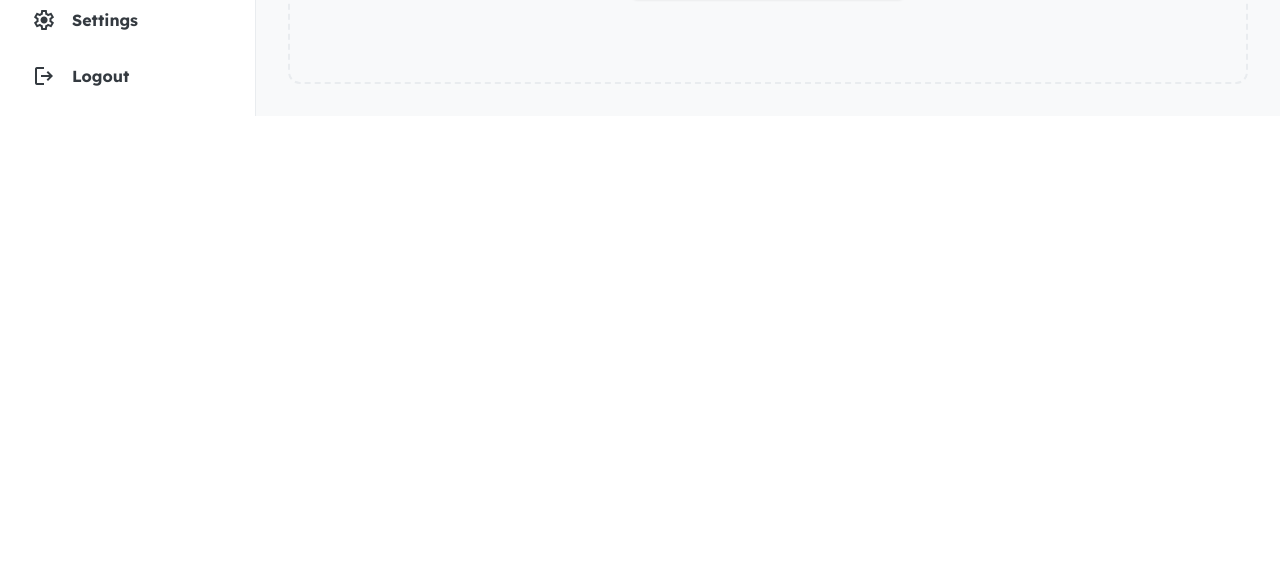
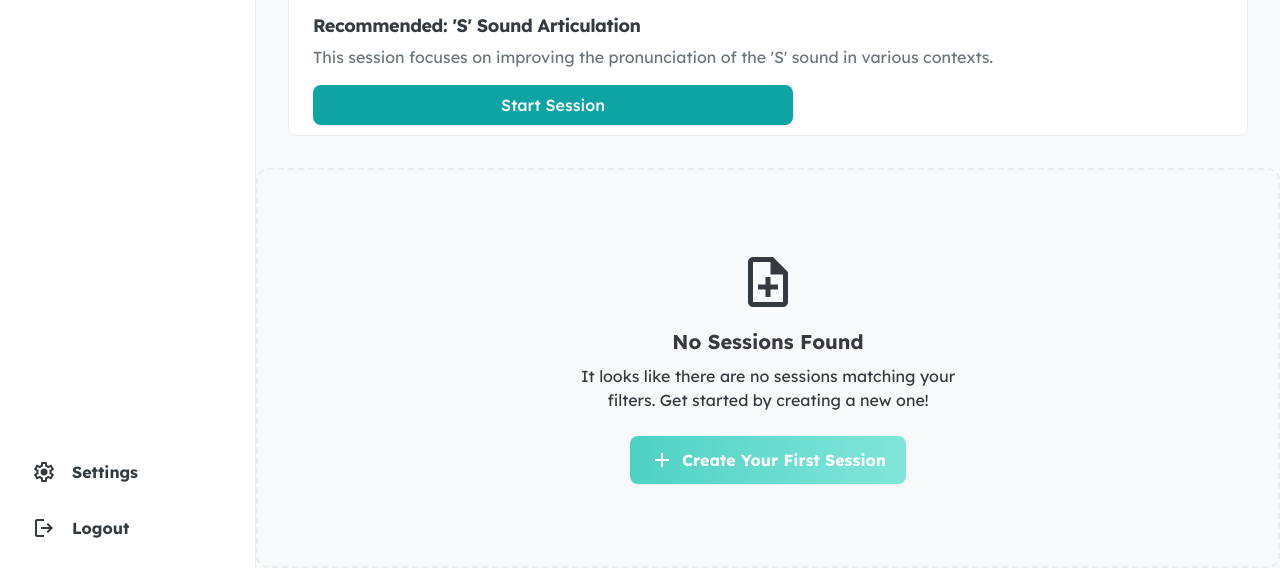
Before and after one commit to antonie-riziki/Sauti_Yetu_ASR, a Django app: page /therapist-sessions/ in a window 1280 px wide. Shown: the part 1026-1594 px from the top of the page. Before the commit the page ends 1142 px from the top, so only its background shows below. Run offline with Django 5.2, Linux system fonts and the light colour scheme; some libraries are stand-ins or nearby versions.

Commit message:
updated the therapist sessions

```diff
--- a/Sauti_Yetu_ASR/SautiYetu_App/templates/therapist-sessions.html
+++ b/Sauti_Yetu_ASR/SautiYetu_App/templates/therapist-sessions.html
@@ -262,6 +262,7 @@
 <div class="flex flex-col">
 <p class="text-lg font-bold text-text-light dark:text-text-dark">Vocal Resonance Exercises</p>
 <p class="text-sm text-text-secondary-light dark:text-text-secondary-dark">Assigned to: Chen Wei</p>
+
 </div>
 <div class="flex items-center gap-2 text-sm font-medium px-3 py-1 rounded-full bg-status-draft/20 text-status-draft">
 <span class="h-2 w-2 rounded-full bg-status-draft"></span>
@@ -273,12 +274,49 @@
 <p class="text-sm">Not scheduled</p>
 </div>
 </div>
+<!-- <div class="w-full @lg:w-48 @lg:h-32 h-40 bg-center bg-no-repeat aspect-video @lg:aspect-square bg-cover rounded-lg shrink-0" data-alt="Abstract gradient representing a therapy session" style='background-image: url("https://www.speechbuddy.com/blog/wp-content/uploads/2014/05/Screenshot-2014-05-28-10.27.102.png");'></div> -->
+
 <div class="flex items-center justify-end gap-2 p-4 border-t border-border-light dark:border-border-dark bg-background-light dark:bg-background-dark/50">
 <button class="flex min-w-[84px] max-w-[480px] cursor-pointer items-center justify-center overflow-hidden rounded-lg h-10 px-4 bg-primary/10 text-primary text-sm font-medium hover:bg-primary/20">View Analytics</button>
 <button class="flex cursor-pointer items-center justify-center rounded-lg h-10 w-10 text-text-secondary-light dark:text-text-secondary-dark hover:bg-primary/10 hover:text-primary"><span class="material-symbols-outlined text-xl">edit</span></button>
 <button class="flex cursor-pointer items-center justify-center rounded-lg h-10 w-10 text-text-secondary-light dark:text-text-secondary-dark hover:bg-primary/10 hover:text-primary"><span class="material-symbols-outlined text-xl">delete</span></button>
 </div>
 </div>
+
+<!-- Next Session Card -->
+<div class="flex flex-col gap-4 rounded-lg bg-card-light dark:bg-card-dark p-6 border border-border-light dark:border-border-dark">
+<div class="flex flex-col @container">
+<div class="flex flex-col items-start gap-4 @lg:flex-row">
+<div class="w-full @lg:w-48 @lg:h-32 h-40 bg-center bg-no-repeat aspect-video @lg:aspect-square bg-cover rounded-lg shrink-0" data-alt="Abstract gradient representing a therapy session" style='background-image: url("https://www.speechbuddy.com/blog/wp-content/uploads/2014/05/Screenshot-2014-05-28-10.27.102.png");'></div>
+<div class="flex w-full flex-col justify-center gap-2">
+<p class="text-lg font-bold leading-tight tracking-tight">Recommended: 'Th' Sound Articulation</p>
+<p class="text-subtle-text-light dark:text-subtle-text-dark text-base font-normal leading-normal">This session focuses on improving the pronunciation of the 'Th' sound in various contexts.</p>
+<button class="flex mt-2 w-full @lg:w-auto max-w-[480px] cursor-pointer items-center justify-center overflow-hidden rounded-lg h-10 px-6 bg-primary text-white text-base font-medium leading-normal shadow-sm hover:opacity-90">
+<span>Start Session</span>
+</button>
+</div>
+</div>
+</div>
+</div>
+</div>
+
+<!-- Next Session Card -->
+<div class="flex flex-col gap-4 rounded-lg bg-card-light dark:bg-card-dark p-6 border border-border-light dark:border-border-dark" style="padding-bottom:10px;">
+<div class="flex flex-col @container">
+<div class="flex flex-col items-start gap-4 @lg:flex-row">
+<div class="w-full @lg:w-48 @lg:h-32 h-40 bg-center bg-no-repeat aspect-video @lg:aspect-square bg-cover rounded-lg shrink-0" data-alt="Abstract gradient representing a therapy session" style='background-image: url("https://i.ytimg.com/vi/o8fLG-e-LyA/maxresdefault.jpg");'></div>
+<div class="flex w-full flex-col justify-center gap-2">
+<p class="text-lg font-bold leading-tight tracking-tight">Recommended: 'S' Sound Articulation</p>
+<p class="text-subtle-text-light dark:text-subtle-text-dark text-base font-normal leading-normal">This session focuses on improving the pronunciation of the 'S' sound in various contexts.</p>
+<button class="flex mt-2 w-full @lg:w-auto max-w-[480px] cursor-pointer items-center justify-center overflow-hidden rounded-lg h-10 px-6 bg-primary text-white text-base font-medium leading-normal shadow-sm hover:opacity-90">
+<span>Start Session</span>
+</button>
+</div>
+</div>
+</div>
+</div>
+</div>
+
 <!-- Empty State Card -->
 <div class="col-span-1 xl:col-span-2 2xl:col-span-3 min-h-[400px] flex flex-col items-center justify-center text-center p-8 rounded-xl border-2 border-dashed border-border-light dark:border-border-dark">
 <span class="material-symbols-outlined text-6xl text-text-secondary-light dark:text-text-secondary-dark mb-4">note_add</span>
```
Also changed, not shown: Sauti_Yetu_ASR/SautiYetu_App/templates/therapist-patients-report.html (+2 -2 lines).
